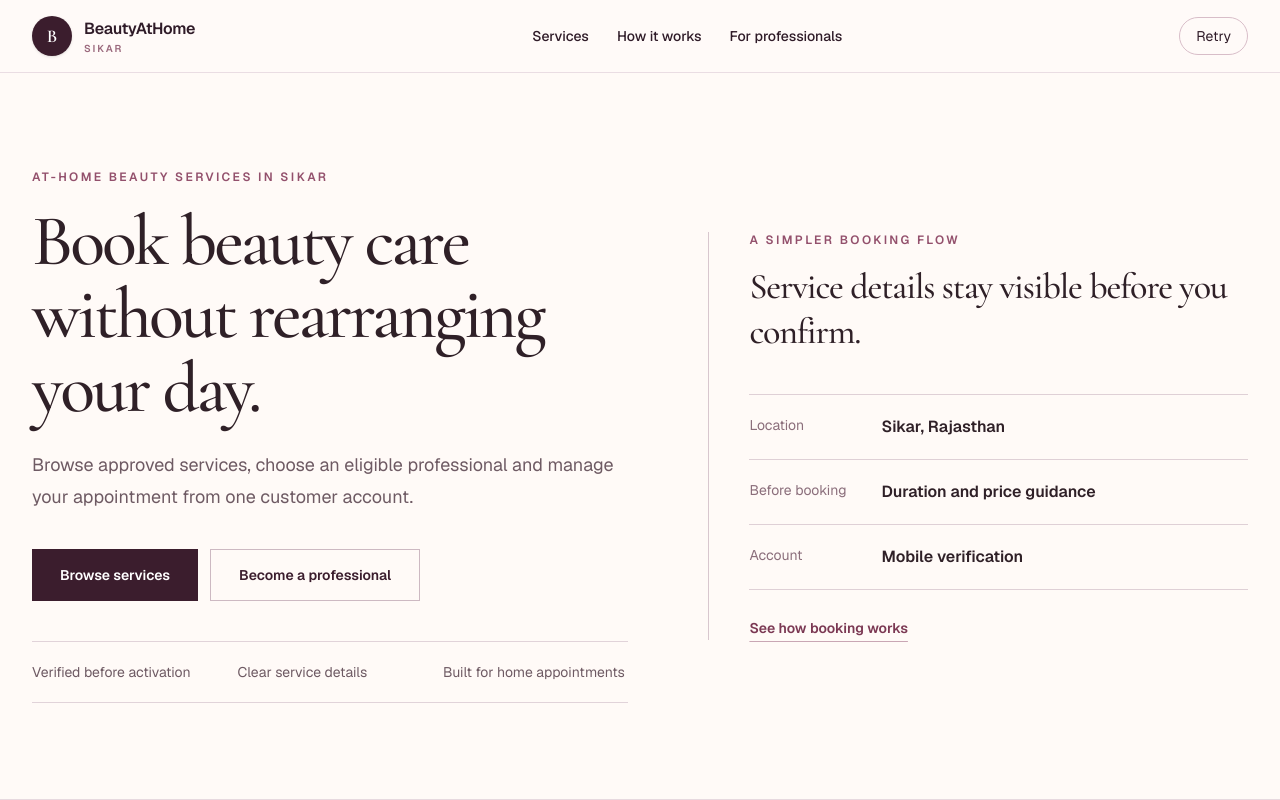
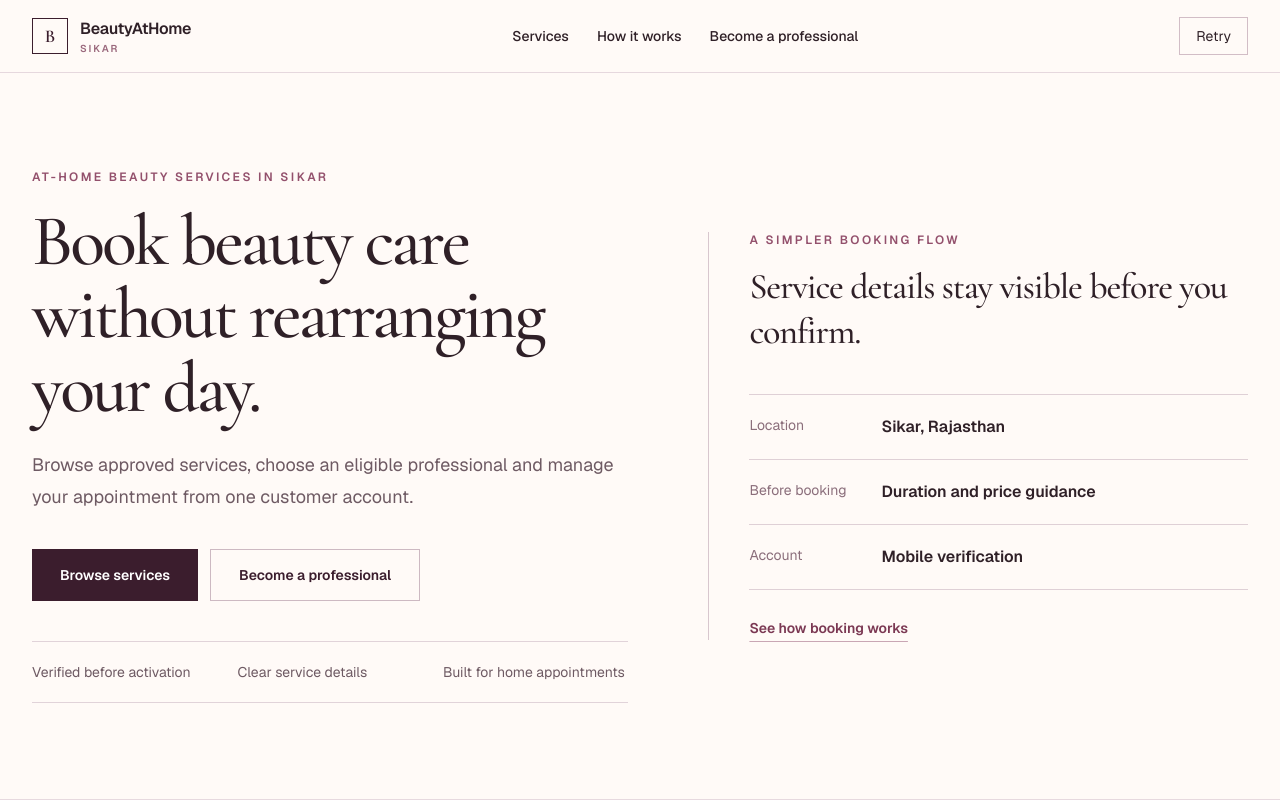
Before and after one commit to nitinkumawat9661/beautyathome, a Next.js app in the folder apps/web/: page / in a window 1280 px wide. Shown: the top 800 px of the page. Built offline with nearby package versions, Linux system fonts and the light colour scheme; no server answers.

Commit message:
feat(web): route professional interest through reviewed application

```diff
--- a/apps/web/src/components/site-header.tsx
+++ b/apps/web/src/components/site-header.tsx
@@ -31,10 +31,10 @@ export function SiteHeader() {
   }
 
   return (
-    <header className="sticky top-0 z-50 border-b border-[#eadde3] bg-[#fffaf8]/90 text-[#2f1b28] backdrop-blur-xl dark:border-[#3a2932] dark:bg-[#171014]/90 dark:text-[#fff7fa]">
+    <header className="sticky top-0 z-50 border-b border-[#e6d8de] bg-[#fffaf7]/94 text-[#2f2027] backdrop-blur-xl dark:border-[#3a2b32] dark:bg-[#171114]/94 dark:text-[#fff8fa]">
       <div className="mx-auto flex min-h-18 w-full max-w-7xl items-center justify-between gap-4 px-5 sm:px-8">
-        <Link className="group flex items-center gap-3" href="/">
-          <span className="flex h-10 w-10 items-center justify-center rounded-full bg-[#3b1d2d] font-serif text-lg font-semibold text-white shadow-sm transition group-hover:scale-105 dark:bg-[#f2c9d9] dark:text-[#321d28]">
+        <Link className="flex items-center gap-3" href="/">
+          <span className="flex h-9 w-9 items-center justify-center border border-[#3b1d2d] font-serif text-lg font-semibold text-[#3b1d2d] dark:border-[#f2cbd9] dark:text-[#f2cbd9]">
             B
           </span>
           <span>
@@ -52,14 +52,17 @@ export function SiteHeader() {
           <Link className="font-medium transition hover:text-[#a0486b]" href="/#how-it-works">
             How it works
           </Link>
-          <Link className="font-medium transition hover:text-[#a0486b]" href="/auth">
-            For professionals
+          <Link
+            className="font-medium transition hover:text-[#a0486b]"
+            href="/become-a-professional"
+          >
+            Become a professional
           </Link>
         </nav>
 
         <nav aria-label="Account" className="flex items-center justify-end gap-2 text-sm">
           <Link
-            className="rounded-full px-3 py-2 font-medium transition hover:bg-[#f4e6eb] md:hidden dark:hover:bg-[#33212a]"
+            className="px-2 py-2 font-medium transition hover:text-[#a0486b] md:hidden"
             href="/services"
           >
             Services
@@ -67,7 +70,7 @@ export function SiteHeader() {
           {session.status === 'authenticated' && session.principal ? (
             <>
               <Link
-                className="hidden rounded-full px-4 py-2 font-semibold transition hover:bg-[#f4e6eb] sm:inline-flex dark:hover:bg-[#33212a]"
+                className="hidden px-3 py-2 font-semibold transition hover:text-[#a0486b] sm:inline-flex"
                 href={
                   session.principal.activeRole === 'PROFESSIONAL'
                     ? '/professional'
@@ -83,7 +86,7 @@ export function SiteHeader() {
                     : 'My profile'}
               </Link>
               <Button
-                className="min-h-10 rounded-full border border-[#d8bdc8] px-4 font-semibold transition hover:bg-[#f4e6eb] disabled:cursor-wait disabled:opacity-60 dark:border-[#5b3c49] dark:hover:bg-[#33212a]"
+                className="min-h-10 border border-[#d2bdc6] px-4 font-semibold transition hover:border-[#8f526a] disabled:cursor-wait disabled:opacity-60 dark:border-[#5b3c49]"
                 disabled={isSigningOut}
                 onClick={() => void handleSignOut()}
               >
@@ -92,20 +95,20 @@ export function SiteHeader() {
             </>
           ) : session.status === 'unauthenticated' ? (
             <Link
-              className="inline-flex min-h-10 items-center justify-center rounded-full bg-[#3b1d2d] px-5 font-semibold text-white shadow-sm transition hover:bg-[#54283d] dark:bg-[#f2c9d9] dark:text-[#321d28]"
+              className="inline-flex min-h-10 items-center justify-center bg-[#3b1d2d] px-5 font-semibold text-white transition hover:bg-[#54283d] dark:bg-[#f2c9d9] dark:text-[#321d28]"
               href="/auth"
             >
               Sign in
             </Link>
           ) : session.status === 'unavailable' ? (
             <Button
-              className="rounded-full border border-[#d8bdc8] px-4 py-2 font-semibold hover:bg-[#f4e6eb] dark:border-[#5b3c49] dark:hover:bg-[#33212a]"
+              className="border border-[#d2bdc6] px-4 py-2 font-semibold hover:border-[#8f526a] dark:border-[#5b3c49]"
               onClick={() => window.location.reload()}
             >
               Retry
             </Button>
           ) : (
-            <span className="inline-flex h-10 w-20 animate-pulse rounded-full bg-[#f0dce4] dark:bg-[#3c2731]">
+            <span className="inline-flex h-10 w-20 animate-pulse bg-[#f0dce4] dark:bg-[#3c2731]">
               <span className="sr-only">Checking session</span>
             </span>
           )}
@@ -113,7 +116,7 @@ export function SiteHeader() {
 
         {signOutError ? (
           <p
-            className="absolute inset-x-5 top-full mt-2 rounded-xl border border-red-200 bg-white px-4 py-3 text-sm font-medium text-red-700 shadow-lg sm:inset-x-auto sm:right-8 dark:border-red-900 dark:bg-[#24171e] dark:text-red-300"
+            className="absolute inset-x-5 top-full mt-2 border border-red-200 bg-white px-4 py-3 text-sm font-medium text-red-700 shadow-lg sm:inset-x-auto sm:right-8 dark:border-red-900 dark:bg-[#24171e] dark:text-red-300"
             role="alert"
           >
             {signOutError}
```
